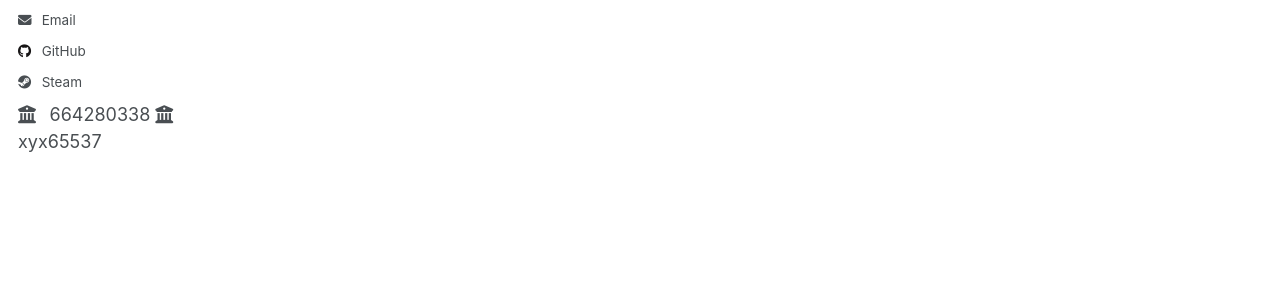
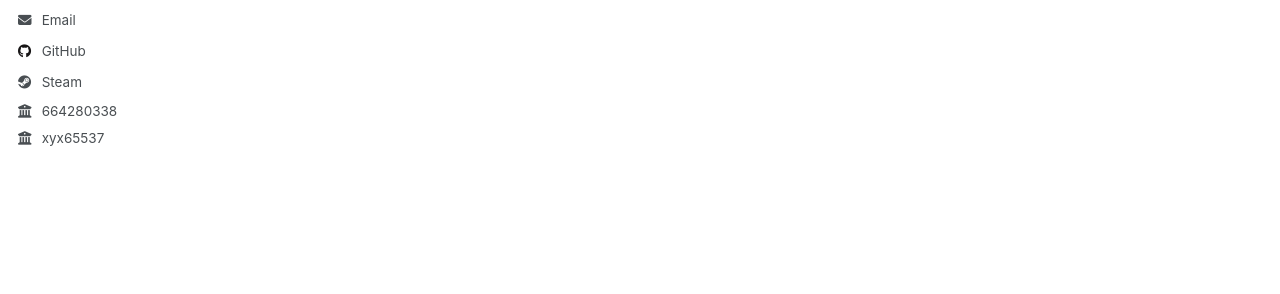
Before and after one commit to imv05/my_info.github.io, a Jekyll site: the page built from _pages/about.md, in a window 1280 px wide. Shown: the part 402-696 px from the top of the page. Built offline with Jekyll 4.4.1, drawn with Linux system fonts in a browser that asks for light colours; a script that is not in the unit is left out.

Commit message:
Update author-profile.html

```diff
--- a/_includes/author-profile.html
+++ b/_includes/author-profile.html
@@ -166,10 +166,10 @@
       <li><a href="https://www.zhihu.com/people/{{ author.zhihu }}"><i class="fab fa-fw fa-zhihu icon-pad-right" aria-hidden="true"></i>Zhihu</a></li>
       {% endif %}
       {% if author.qq %}
-        <i class="fas fa-fw fa-building-columns icon-pad-right" aria-hidden="true"></i>{{ site.author.qq }}
+        <li><i class="fas fa-fw fa-building-columns icon-pad-right" aria-hidden="true"></i>{{ site.author.qq }}</li>
       {% endif %}
       {% if author.wechat %}
-        <i class="fas fa-fw fa-building-columns icon-pad-right" aria-hidden="true"></i>{{ site.author.wechat }}
+        <li><i class="fas fa-fw fa-building-columns icon-pad-right" aria-hidden="true"></i>{{ site.author.wechat }}</li>
       {% endif %}
     </ul>
   </div>
```
